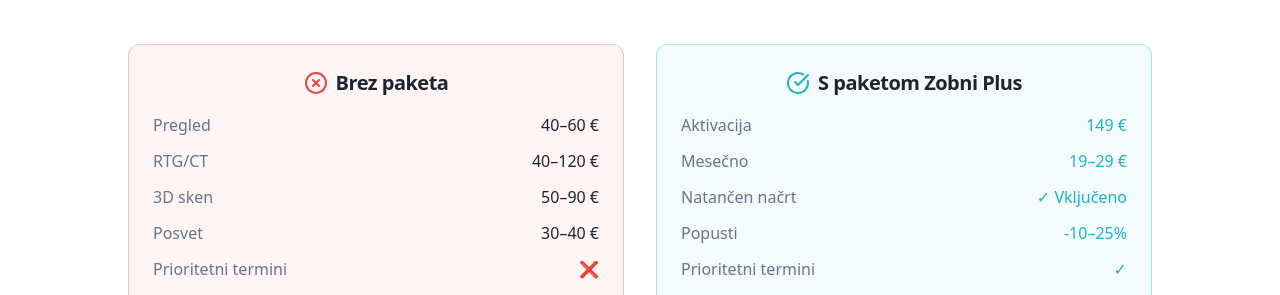
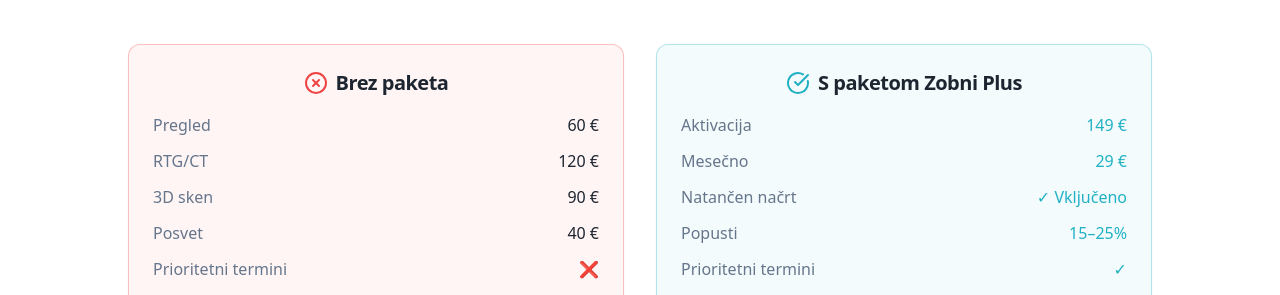
Before and after one commit to brane24/asantis-care-portal, a React (Vite) app: page /paketi/zobni-plus in a window 1280 px wide. Shown: the part 3719-4014 px from the top of the page. Built offline with nearby package versions, Linux system fonts and the light colour scheme; the HTML template or start-up script is replaced by a standard one.

Commit message:
Visual edit in Lovable
Edited UI in Lovable

```diff
--- a/src/pages/paketi/ZobniPlusPage.tsx
+++ b/src/pages/paketi/ZobniPlusPage.tsx
@@ -502,19 +502,19 @@ const ZobniPlusPage = () => {
               <ul className="space-y-3">
                 <li className="flex justify-between">
                   <span className="text-muted-foreground">Pregled</span>
-                  <span className="font-medium">40–60 €</span>
+                  <span className="font-medium">60 €</span>
                 </li>
                 <li className="flex justify-between">
                   <span className="text-muted-foreground">RTG/CT</span>
-                  <span className="font-medium">40–120 €</span>
+                  <span className="font-medium">120 €</span>
                 </li>
                 <li className="flex justify-between">
                   <span className="text-muted-foreground">3D sken</span>
-                  <span className="font-medium">50–90 €</span>
+                  <span className="font-medium">90 €</span>
                 </li>
                 <li className="flex justify-between">
                   <span className="text-muted-foreground">Posvet</span>
-                  <span className="font-medium">30–40 €</span>
+                  <span className="font-medium">40 €</span>
                 </li>
                 <li className="flex justify-between">
                   <span className="text-muted-foreground">Prioritetni termini</span>
@@ -548,7 +548,7 @@ const ZobniPlusPage = () => {
                 </li>
                 <li className="flex justify-between">
                   <span className="text-muted-foreground">Mesečno</span>
-                  <span className="font-medium text-primary">19–29 €</span>
+                  <span className="font-medium text-primary">29 €</span>
                 </li>
                 <li className="flex justify-between">
                   <span className="text-muted-foreground">Natančen načrt</span>
@@ -556,7 +556,7 @@ const ZobniPlusPage = () => {
                 </li>
                 <li className="flex justify-between">
                   <span className="text-muted-foreground">Popusti</span>
-                  <span className="font-medium text-primary">-10–25%</span>
+                  <span className="font-medium text-primary">15–25%</span>
                 </li>
                 <li className="flex justify-between">
                   <span className="text-muted-foreground">Prioritetni termini</span>
```
